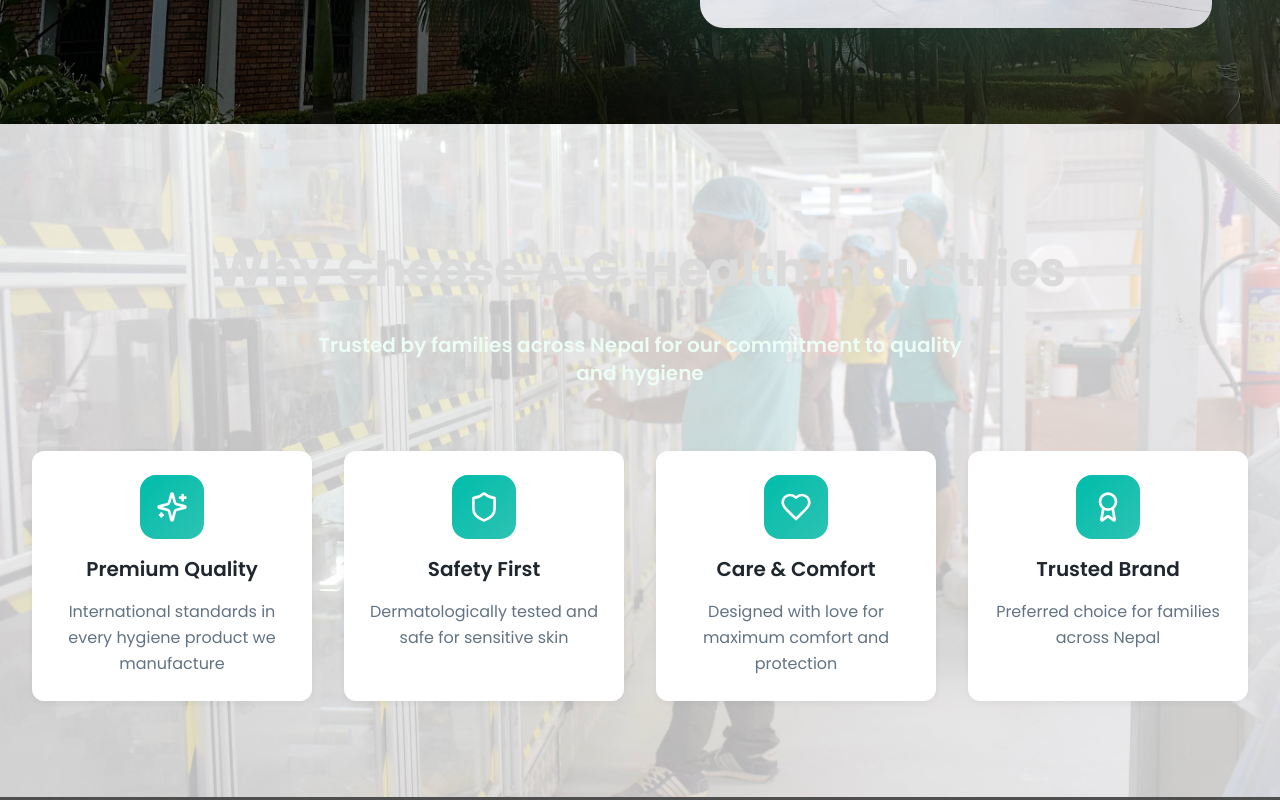
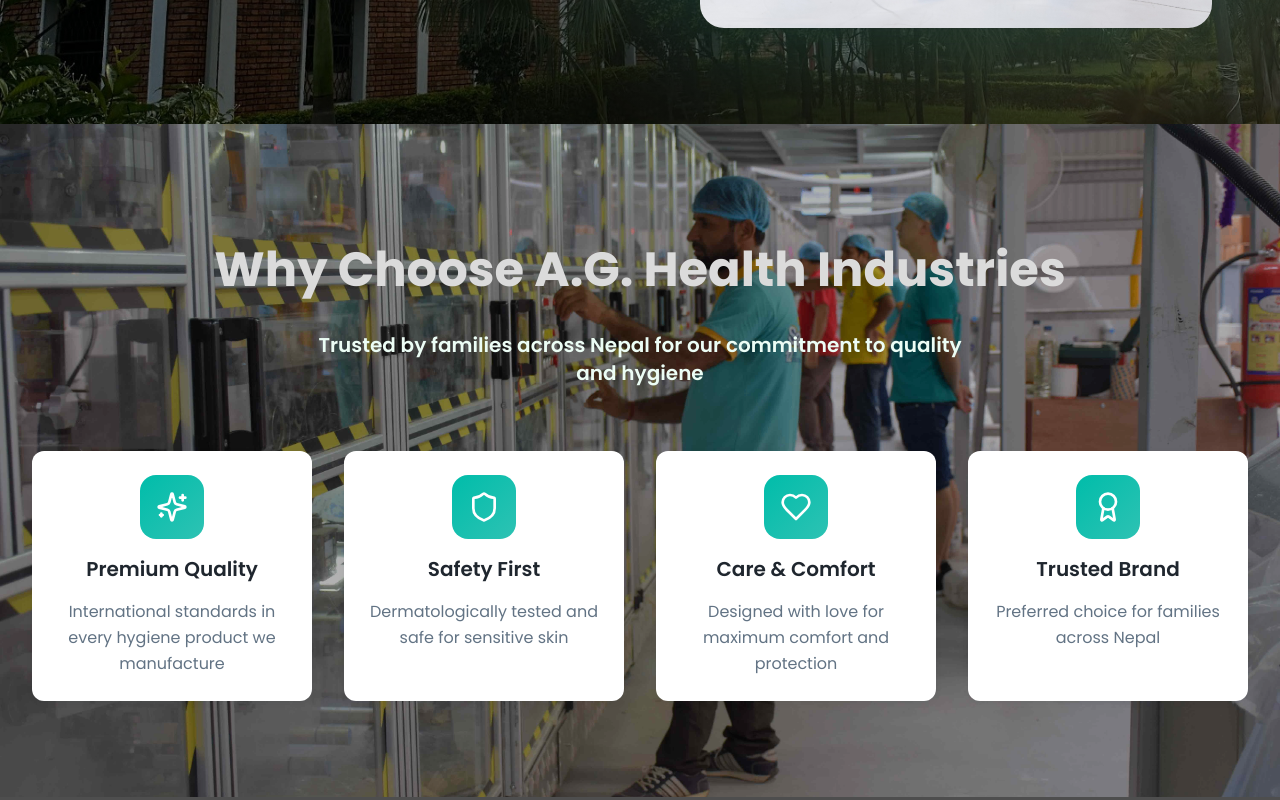
Before and after one commit to anujyolo/aghealth-premium-web, a React (Vite) app: page / in a window 1280 px wide. Shown: the part 660-1460 px from the top of the page. Built offline with nearby package versions, Linux system fonts and the light colour scheme; grey boxes are pictures that could not be loaded; the HTML template or start-up script is replaced by a standard one.

Commit message:
Update background to be clear and dark

```diff
--- a/src/pages/Home.tsx
+++ b/src/pages/Home.tsx
@@ -100,7 +100,7 @@ const Home = () => {
         <div className="absolute inset-0 bg-cover bg-center" style={{
         backgroundImage: `url(${factoryBackground})`
       }} />
-        <div className="absolute inset-0 bg-gradient-to-b from-background/80 to-background/70" />
+        <div className="absolute inset-0 bg-black/30" />
         <div className="container mx-auto px-4 sm:px-6 lg:px-8 relative z-10">
           <div className="text-center mb-12 md:mb-16 animate-fade-in">
             <h2 className="text-3xl font-bold mb-4 text-center py-[21px] mx-0 my-[5px] px-[31px] md:text-5xl text-[#dbdbdb]">
```
